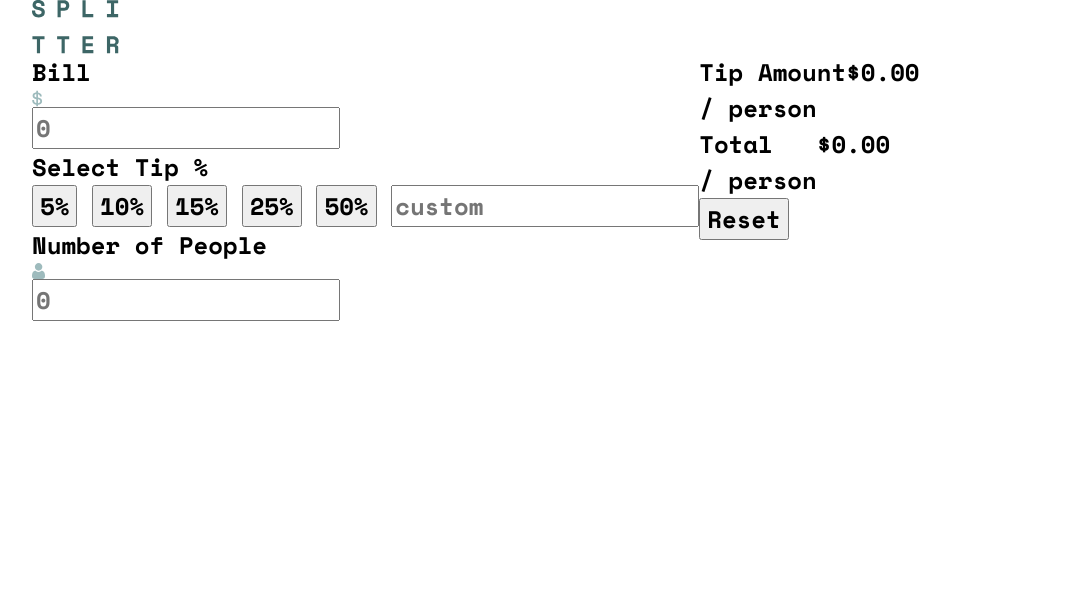
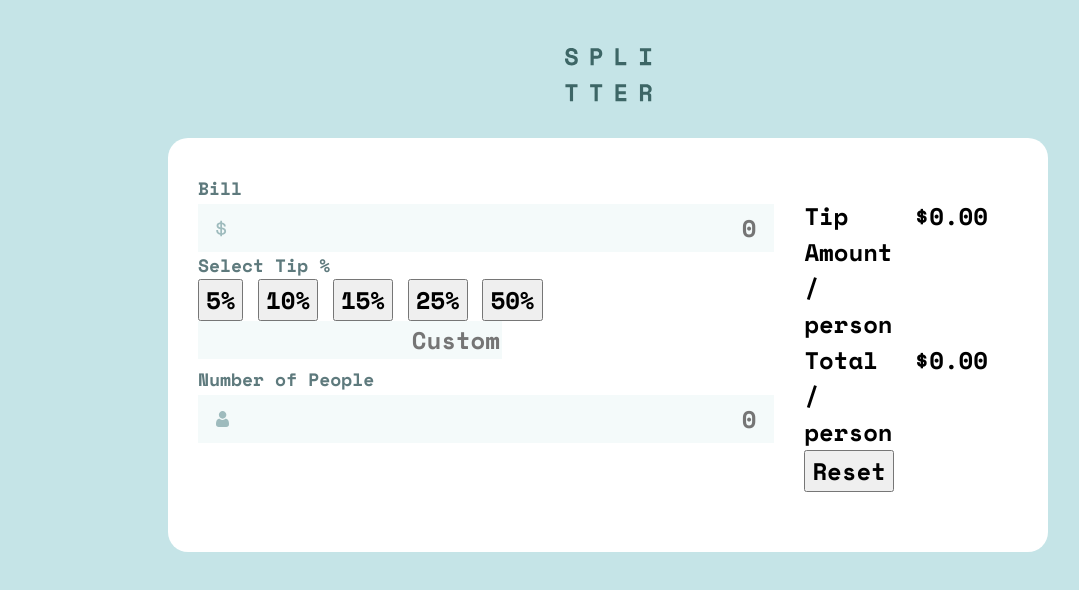
Before and after one commit to JuanMartinRivas/tip-calculator-app-main, a website built with Parcel: page index.html in a window 1280 px wide. Shown: the whole page, without its empty margins (32-1111 px from the left). Built offline with nearby package versions, Linux system fonts and the light colour scheme.

Commit message:
Styling card and inputs
Adding styles to card, inputs and labels to make them look like the design

```diff
--- a/app/scss/_global.scss
+++ b/app/scss/_global.scss
@@ -3,26 +3,27 @@ html {
 }
 
 body {
-  font-family: 'Space Mono', sans-serif;
+  font-family: "Space Mono", sans-serif;
+  background-color: $light-grayish-cyan;
 }
 
 h1 {
   background-color: $very-dark-cyan;
-  color: #FFF;
-  font-family: 'Space Mono', sans-serif;
+  color: #fff;
+  font-family: "Space Mono", sans-serif;
 }
 
 .container {
   margin: 0 auto;
-  width: 90%;
-  max-width: 1200px;
+  width: 100%;
+  max-width: 880px;
 }
 
 .row {
   display: flex;
   flex-direction: column;
 
-  @media(min-width: 900px) {
+  @media (min-width: 900px) {
     flex-direction: row;
   }
 }
--- /dev/null
+++ b/app/scss/_main.scss
@@ -0,0 +1,42 @@
+main {
+    .logo {
+        margin: 0 auto;
+        margin-top: 2em;
+        margin-bottom: 1.5em;
+    }
+
+    .card {
+        background-color: #FFF;
+        border-radius: 20px;
+        padding: 1.25em;
+
+        .label {
+            font-size: .75rem;
+            color: $dark-grayish-cyan;
+        }
+
+        .input {
+            width: 100%;
+            border: none;
+            background-color: $very-light-grayish-cyan;
+            text-align: right;
+            padding: .25em .75em;
+        }
+
+        .percenteage-input {
+            border: none;
+            background-color: $very-light-grayish-cyan;
+            text-align: right;
+        }
+
+        .input-wrapper {
+            position: relative;
+        }
+
+        .icon {
+            position: absolute;
+            top: 16px;
+            left: 18px;
+        }
+    }
+}
--- a/app/scss/style.scss
+++ b/app/scss/style.scss
@@ -1,6 +1,7 @@
 //Global
-@import 'colors';
-@import 'fonts';
-@import 'reset';
-@import 'global';
+@import "colors";
+@import "fonts";
+@import "reset";
+@import "global";
 //Modules
+@import "main";
--- a/index.html
+++ b/index.html
@@ -30,7 +30,7 @@
                 <button class="percenteage-btn" value="15">15%</button>
                 <button class="percenteage-btn" value="25">25%</button>
                 <button class="percenteage-btn" value="50">50%</button>
-                <input type="text" class="percenteage-input" placeholder="custom">
+                <input type="text" class="percenteage-input" placeholder="Custom">
               </div>
               <label for="people-number" class="label">Number of People</label>
               <p class="error-message"></p>
```
